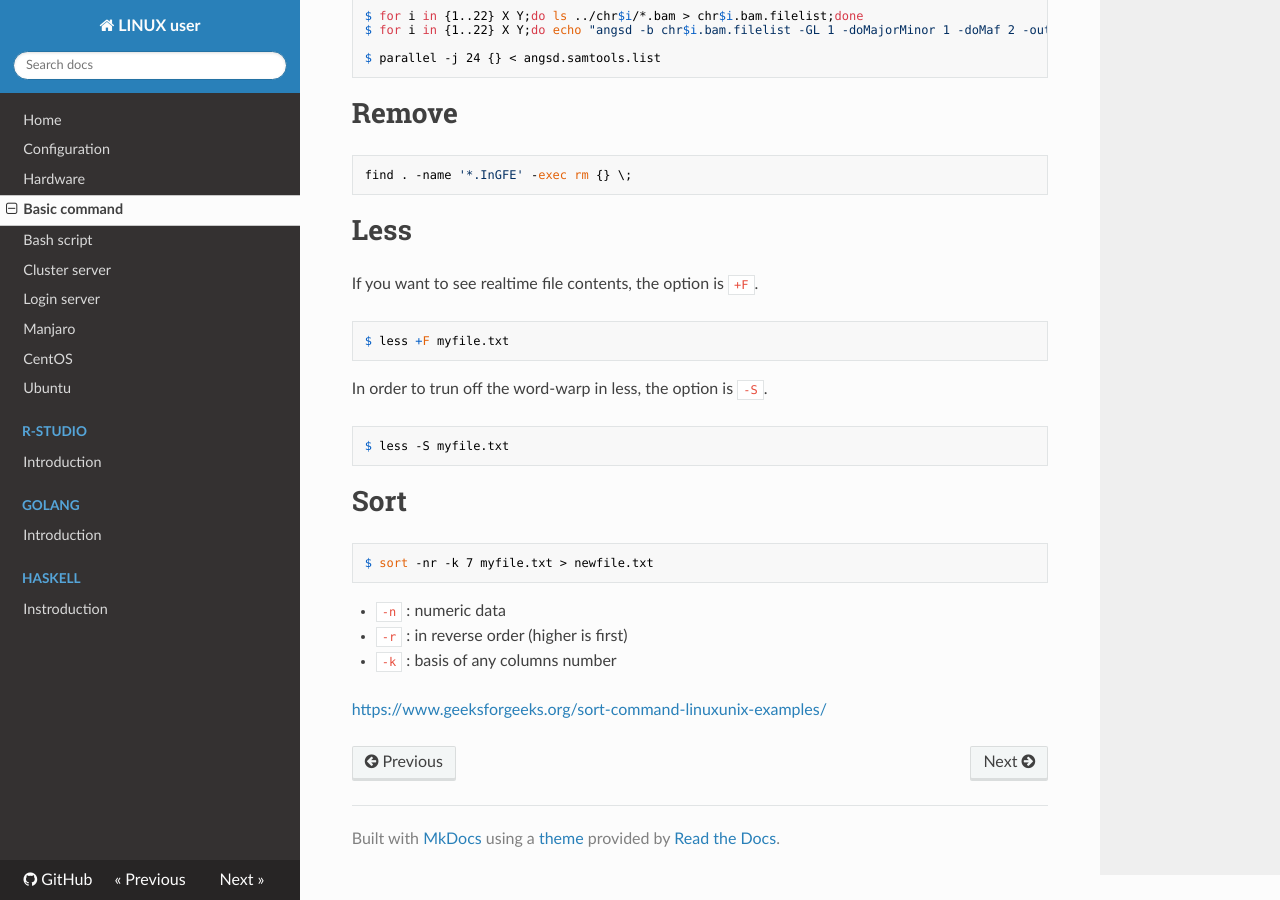
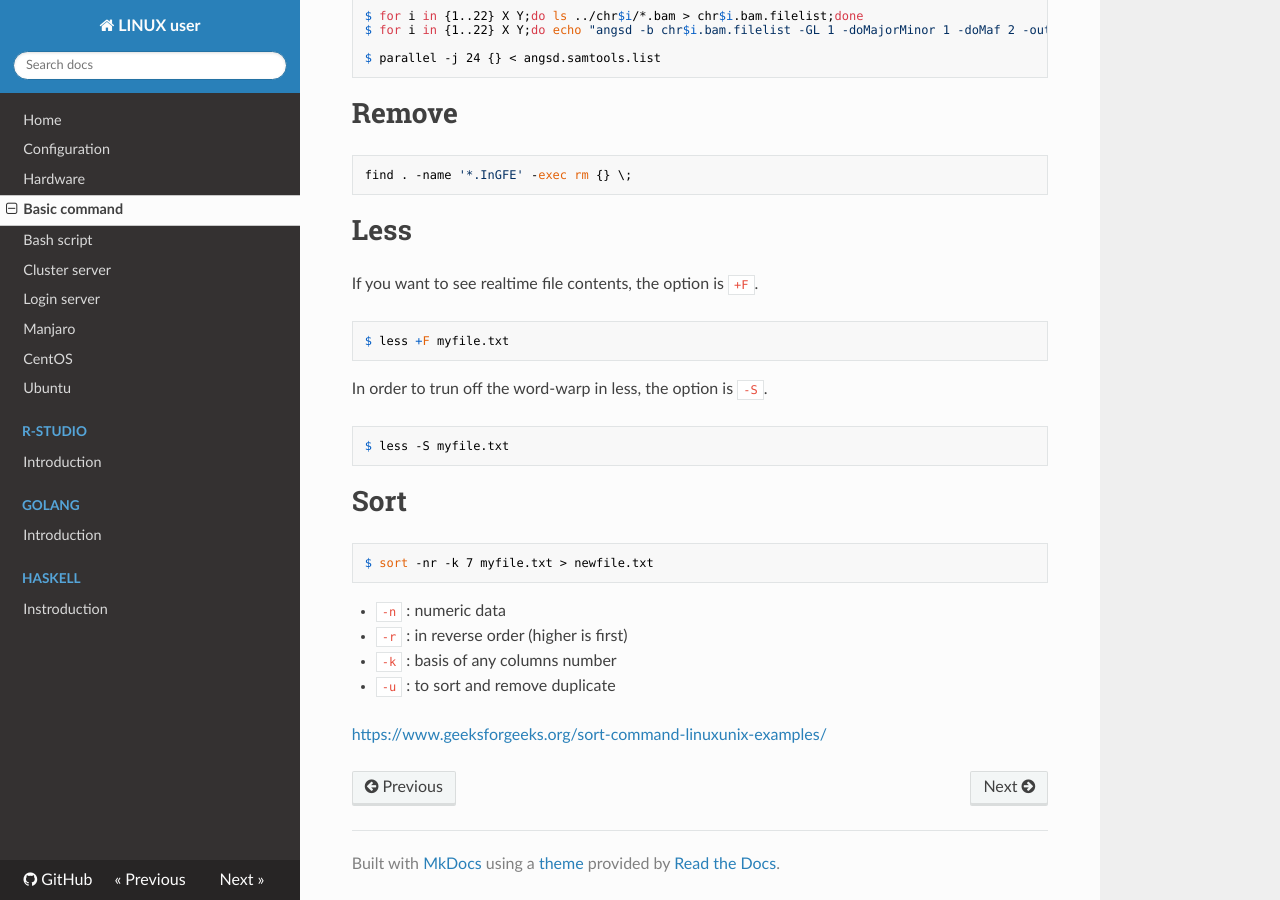
Before and after one commit to WonyoungCho/LINUX, an MkDocs documentation site: the page built from docs/basic_comm.md, in a window 1280 px wide and 900 px high, scrolled down 3168 px. Built offline with MkDocs 1.6.1, drawn with Linux system fonts in a browser that asks for light colours; nearby versions of some CDN libraries; old or Windows-style settings are respelled for this version of MkDocs.

Commit message:
Update basic_comm.md

```diff
--- a/docs/basic_comm.md
+++ b/docs/basic_comm.md
@@ -170,5 +170,6 @@ $ sort -nr -k 7 myfile.txt > newfile.txt
 - `-n` : numeric data
 - `-r` : in reverse order (higher is first)
 - `-k` : basis of any columns number
+- `-u` : to sort and remove duplicate
 
 <https://www.geeksforgeeks.org/sort-command-linuxunix-examples/>
```
